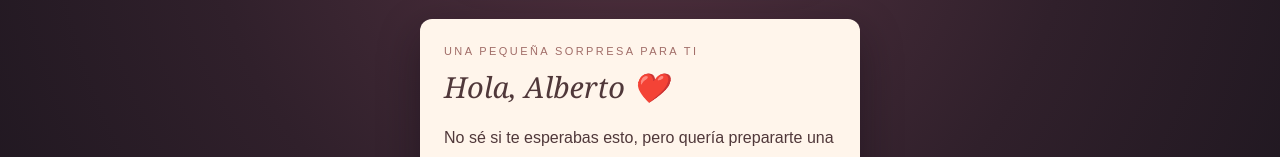
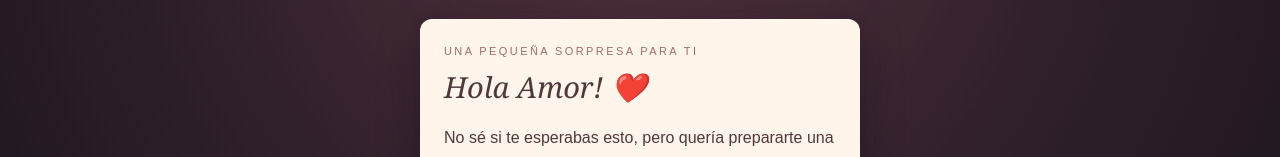
Before and after one commit to exolarmy20212021-commits/alberto-surprise, a plain HTML site: page index.html in a window 1280 px wide. Both pictures are taken after a click on the button "Abrir la carta". Shown: the part 482-639 px from the top of the page. Drawn offline with Linux system fonts and the light colour scheme.

Commit message:
Update index.html

```diff
--- a/index.html
+++ b/index.html
@@ -89,7 +89,7 @@
 
   <section class="message" id="message" aria-live="polite">
     <div class="to">Una pequeña sorpresa para ti</div>
-    <h2>Hola, Alberto ❤️</h2>
+    <h2>Hola Amor! ❤️</h2>
     <p>No sé si te esperabas esto, pero quería prepararte una pequeña sorpresa.</p>
     <p>Simplemente quería sacarte una sonrisa y recordarte que me gusta compartir estos pequeños momentos contigo.</p>
     <p>Espero que te guste esta sorpresa.</p>
```
